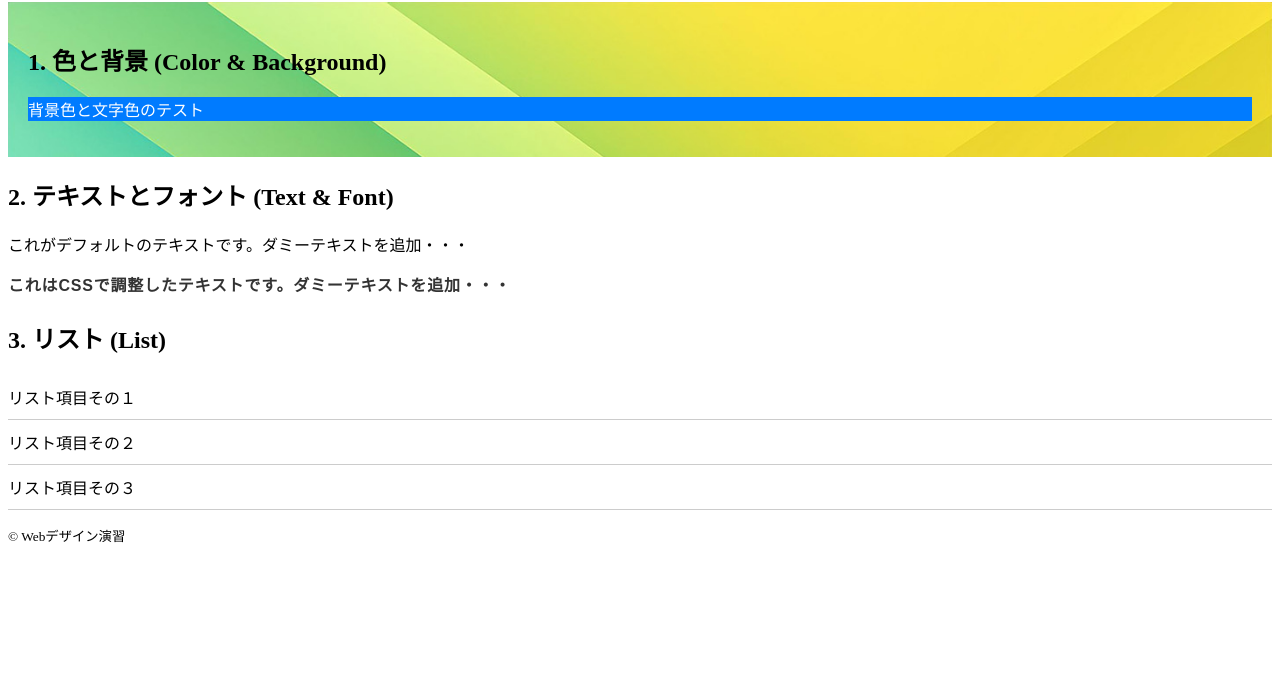
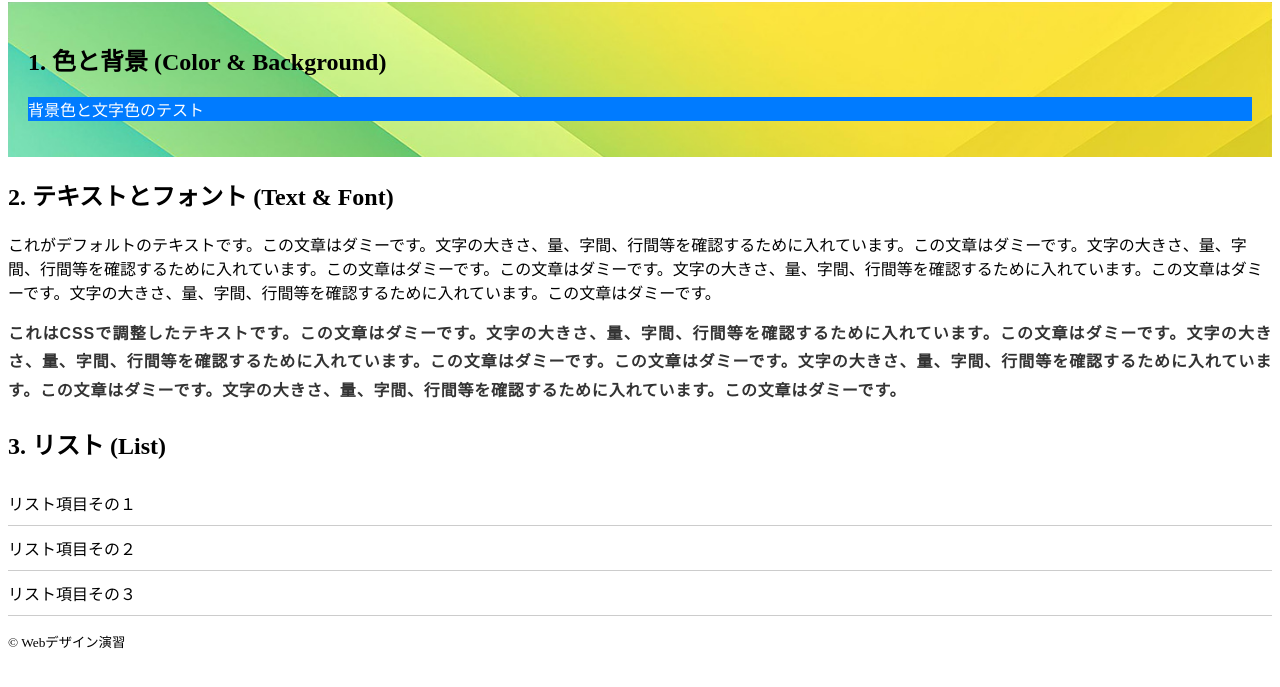
Before and after one commit to miz-0301/css_sample_02, a plain HTML site: page index.html in a window 1280 px wide. Shown: the part 87-774 px from the top of the page. Drawn offline with Linux system fonts and the light colour scheme.

Commit message:
Add files via upload

```diff
--- a/index.html
+++ b/index.html
@@ -22,10 +22,10 @@
         <section class="section-text">
             <h2>2. テキストとフォント (Text & Font)</h2>
             <p class="text-default">
-                これがデフォルトのテキストです。ダミーテキストを追加・・・
+                これがデフォルトのテキストです。この文章はダミーです。文字の大きさ、量、字間、行間等を確認するために入れています。この文章はダミーです。文字の大きさ、量、字間、行間等を確認するために入れています。この文章はダミーです。この文章はダミーです。文字の大きさ、量、字間、行間等を確認するために入れています。この文章はダミーです。文字の大きさ、量、字間、行間等を確認するために入れています。この文章はダミーです。
             </p>
             <p class="text-custom">
-                これはCSSで調整したテキストです。ダミーテキストを追加・・・
+                これはCSSで調整したテキストです。この文章はダミーです。文字の大きさ、量、字間、行間等を確認するために入れています。この文章はダミーです。文字の大きさ、量、字間、行間等を確認するために入れています。この文章はダミーです。この文章はダミーです。文字の大きさ、量、字間、行間等を確認するために入れています。この文章はダミーです。文字の大きさ、量、字間、行間等を確認するために入れています。この文章はダミーです。
             </p>
         </section>
          <section class="section-list">
```
